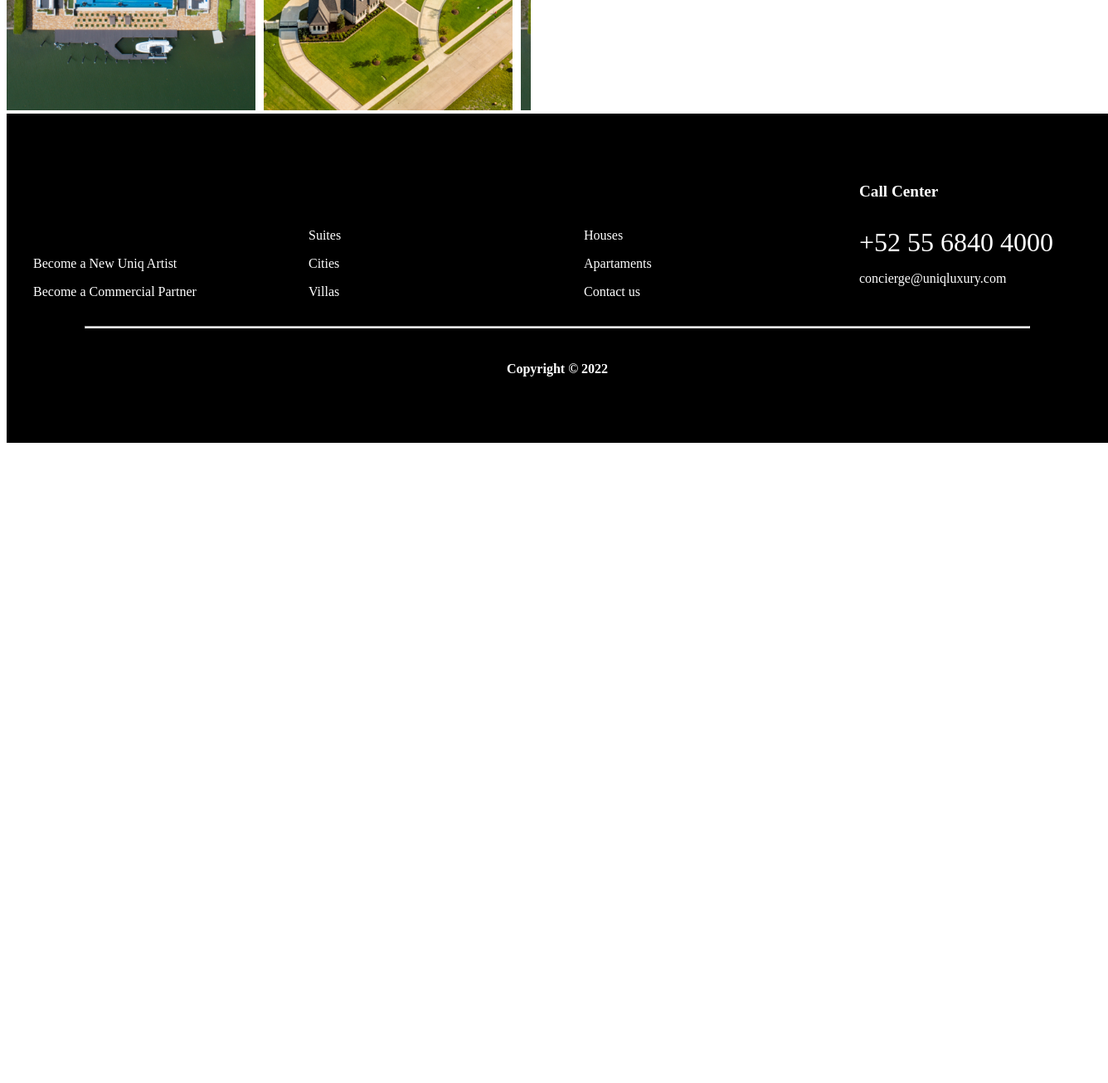
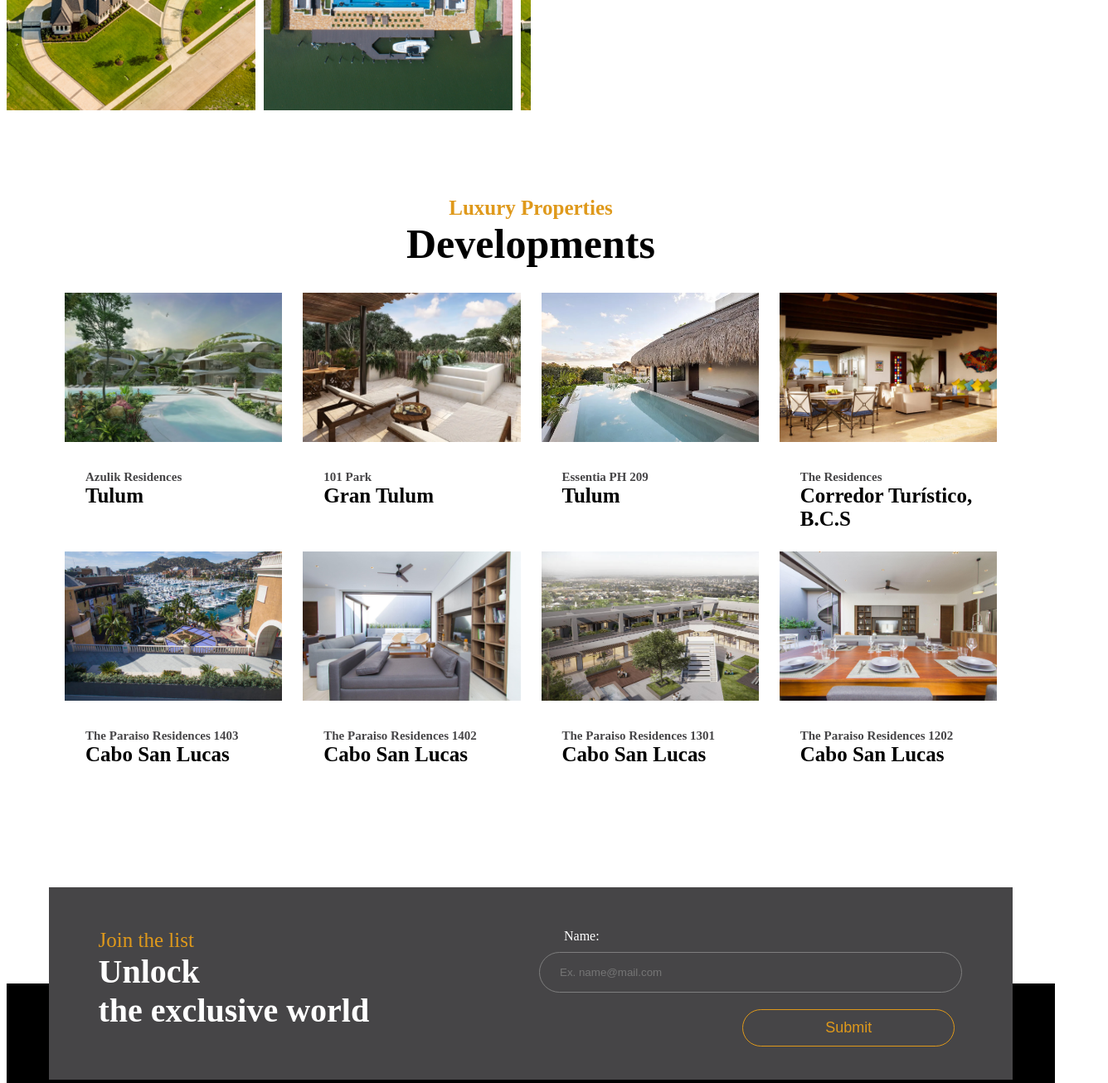
Before and after one commit to wsccwen/Proyecto-Landing-Page-responsiva-HTML-y-CSS-, a plain HTML site: page index.html in a window 1280 px wide. Shown: the part 1340-2646 px from the top of the page at 83% size, 1336 px wide, since content can reach past the window. Before the commit the page ends 1882 px from the top, so only its background shows below. Drawn offline with Linux system fonts and the light colour scheme.

Commit message:
Agregue la seccion Developments

```diff
--- a/index.html
+++ b/index.html
@@ -23,6 +23,7 @@
             <img src="./public/hamburger.svg" alt="hamburger icon" />
         </div>
     </header>
+
     <div class="realEstate">
         <div class="verticalFollow">
             <p>FOLLOW</p>
@@ -49,10 +50,12 @@
             <button class="view-properties-button-main">View all properties</button>
         </div>
     </div>
+
     <div class="search-container">
         <input class="search-input" type="text" placeholder="Ex. Villa Budapest">
         <img class="search-icon" src="./public/lupa.png" alt="Search Icon">
     </div>
+
     <main class="main-content">
         <div class="principal-image-container">
             <img src="./public/principal_image.jpeg" alt="Principal Image" class="principal-image">
@@ -60,13 +63,13 @@
         <section class="properties-section">
             <div class="properties-left">
                 <div class="property-image-container">
-                <img class="property-image" src="public/sale1.jpg" alt="Property for Sale 1">
+                    <img class="property-image" src="public/sale2.jpg" alt="Property for Sale 1">
                 </div>
                 <div class="property-image-container">
-                <img class="property-image" src="public/sale2.jpg" alt="Property for Sale 2">
+                    <img class="property-image" src="public/sale1.jpg" alt="Property for Sale 2">
                 </div>
                 <div class="property-image-container">
-                <img class="property-image" src="public/sale1.jpg" alt="Property for Sale 3">
+                    <img class="property-image" src="public/sale2.jpg" alt="Property for Sale 3">
                 </div>
             </div>
             <div class="properties-right">
@@ -80,7 +83,72 @@
             </div>
         </section>
 
+        <section class="developments-section">
+            <div class="developments-title">
+                <h3>Luxury Properties</h3>
+                <h2>Developments</h2>
+            </div>
+            <div class="developments-grid">
+                <div class="development-item">
+                    <img class="development-image" src="public/dev1.webp" alt="Azulik Residences">
+                    <h5>Azulik Residences</h5>
+                    <h4>Tulum</h4>
+                </div>
+                <div class="development-item">
+                    <img class="development-image" src="public/dev2.webp" alt="101 Park">
+                    <h5>101 Park</h5>
+                    <h4>Gran Tulum</h4>
+                </div>
+                <div class="development-item">
+                    <img class="development-image" src="public/dev3.webp" alt="Essentia PH 209">
+                    <h5>Essentia PH 209</h5>
+                    <h4>Tulum</h4>
+                </div>
+                <div class="development-item">
+                    <img class="development-image" src="public/dev4.jpg" alt="The Residences">
+                    <h5>The Residences</h5>
+                    <h4>Corredor Turístico, B.C.S</h4>
+                </div>
+                <div class="development-item">
+                    <img class="development-image" src="public/dev5.jpg" alt="The Paraiso Residences 1403">
+                    <h5>The Paraiso Residences 1403</h5>
+                    <h4>Cabo San Lucas</h4>
+                </div>
+                <div class="development-item">
+                    <img class="development-image" src="public/dev6.jpg" alt="The Paraiso Residences 1402">
+                    <h5>The Paraiso Residences 1402</h5>
+                    <h4>Cabo San Lucas</h4>
+                </div>
+                <div class="development-item">
+                    <img class="development-image" src="public/dev7.jpg" alt="The Paraiso Residences 1301">
+                    <h5>The Paraiso Residences 1301</h5>
+                    <h4>Cabo San Lucas</h4>
+                </div>
+                <div class="development-item">
+                    <img class="development-image" src="public/dev8.jpg" alt="The Paraiso Residences 1202">
+                    <h5>The Paraiso Residences 1202</h5>
+                    <h4>Cabo San Lucas</h4>
+                </div>
+            </div>
+        </section>
+
     </main>
+
+    <div class="submit-email">
+        <div class="email-left">
+            <h3>Join the list</h3>
+            <h2>Unlock</h2>
+            <h2>the exclusive world</h2>
+        </div>
+        <div class="email-right">
+            <span class="email-span">Name:</span>
+            <input type="text" class="email-input" placeholder="Ex. name@mail.com">
+            <div class="button-container">
+                <button class="submit-button">Submit</button>
+            </div>
+        </div>
+    </div>
+
     <footer class="footer">
         <div class="footer-content">
             <div class="footer-links">
--- a/styles.css
+++ b/styles.css
@@ -1,3 +1,7 @@
+* {
+    scrollbar-width: none;
+}
+
 .header {
     position: fixed;
     top: 0;
@@ -47,7 +51,7 @@
     position: absolute;
     left: 4px;
     display: flex;
-    width: 500px;
+    max-width: 100%;
     color: white;
 }
 
@@ -101,6 +105,7 @@
 .real-estate-title {
     font-size: 60px;
     font-weight: 800;
+    white-space: nowrap;
     color: white;
     margin: 0;
 }
@@ -118,11 +123,12 @@
 
 .search-container {
     top: 100px;
-    width: 343px;
+    max-width: 343px;
     position:absolute;
     display: flex;
     right: 66px;
     color: white;
+    z-index: 10;
 }
 
 .search-input{
@@ -144,7 +150,6 @@
 
 .principal-image-container {
     position: relative;
-    width: 100%;
     height: 120vh;
 }
 
@@ -155,7 +160,7 @@
     object-position: center 25%;
     margin: 0;
     display: block;
-    filter: brightness(50%) contrast(150%);
+    filter: brightness(50%) contrast(100%);
 }
 
 .principal-image-container::after {
@@ -163,7 +168,6 @@
     position: absolute;
     top: 0;
     left: 0;
-    width: 100%;
     height: 100%;
     mix-blend-mode: soft-light;
     background: linear-gradient(to bottom, rgba(0, 0, 0, 1) 15%, transparent 100%);
@@ -244,12 +248,127 @@
     color: white;
 }
 
+.developments-section {
+    margin: 50px 70px 30px 70px;
+    text-align: center;
+    display: flex;
+    flex-direction: column;
+    align-items: center;
+}
+
+.developments-title {
+    margin-top: 50px;
+    display: flex;
+    flex-direction: column;
+    align-items: center;
+}
+
+.developments-title h2 {
+    font-size: 50px;
+    margin: 0;
+}
+
+.developments-title h3 {
+    font-size: 25px;
+    color: #DF991B;
+    margin: 0;
+}
+
+.developments-grid {
+    display: grid;
+    grid-template-columns: 1fr 1fr 1fr 1fr;
+    gap: 25px;
+    margin-top: 30px;
+}
+
+.development-item h4 {
+    text-align: left;
+    font-size: 25px;
+    margin-left: 25px;
+    margin-bottom: 0;
+    margin-top: 0;
+}
+
+.development-item h5 {
+    text-align: left;
+    font-size: 15px;
+    margin-left: 25px;
+    color:#464547;
+    margin-top: 30px;
+    margin-bottom: 0;
+}
+
+.development-image {
+    width: 100%;
+    max-width: 300px;
+    height: 180px;
+    object-fit: cover;
+}
+
+.submit-email {
+    margin-left: 4%;
+    margin-right: 4%;
+    background-color: #464547;
+    margin-top: 0px;
+    display: grid;
+    grid-template-columns: repeat(2, 1fr);
+    grid-row: 1/3;
+    grid-column: 1/3;
+    z-index: 999;
+    padding: 20px 60px;
+    gap: 20px;
+    grid-template-rows: auto 1fr;
+    transform: translate(0, 50%);
+}
+
+.email-left h2 {
+    color: white;
+    margin: 0;
+    font-size: 40px;
+}
+
+.email-left h3 {
+    color: #DF991B;
+    font-size: 25px;
+    font-weight: lighter;
+    margin: 30px 0 0 0;
+}
+
+.email-right {
+    margin: 30px 0 0 0;
+}
+
+.email-input{
+    background-color: transparent;
+    height:45px;
+    width: 90%;
+    border: #7E7E7E solid 1px;
+    border-radius: 50px;
+    padding: 1px 24px;
+    margin: 10px 0 20px 0;
+}
+
+.email-span{
+    color: white;
+    margin: 0 0 50px 30px;
+}
+
+.submit-button {
+    background-color: transparent;
+    border: solid 1px #DF991B;
+    border-radius: 50px;
+    padding: 11px 24px;
+    width: 50%;
+    color: #DF991B;
+    font-size: large;
+    margin: 0 0 0 48%;
+}
+
 .footer {
     background: #000;
     color: white;
-    padding: 4rem 2rem;
+    padding: 12rem 2rem 1rem 2rem;
     bottom: 0;
-    width: 100%;
 }
 
 .footer hr {
@@ -283,6 +402,8 @@
 .contact-info h3 {
     font-size: 1.2rem;
     margin-bottom: 1rem;
+    margin-right: 4rem;
+    text-align: right;
 }
 
 .phone {
```
Also changed, not shown: public/dev1.webp (added), public/dev2.webp (added), public/dev3.webp (added), public/dev4.jpg (added), public/dev5.jpg (added), public/dev6.jpg (added), public/dev7.jpg (added), public/dev8.jpg (added). Lines whose indentation alone changed are shown as unchanged.
